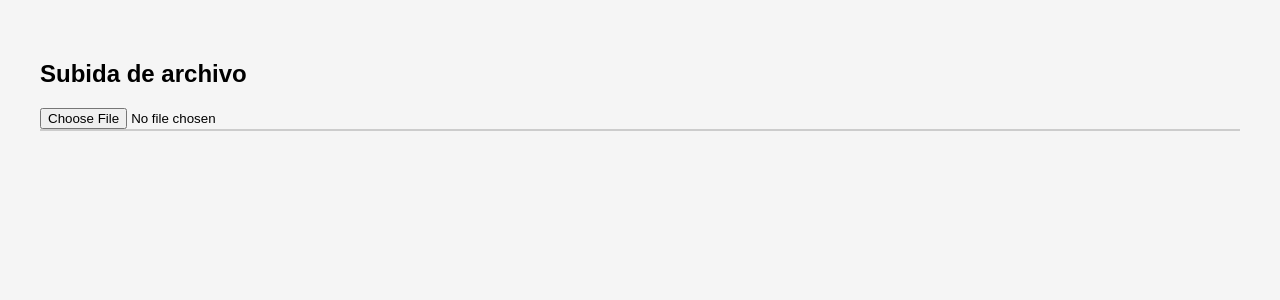
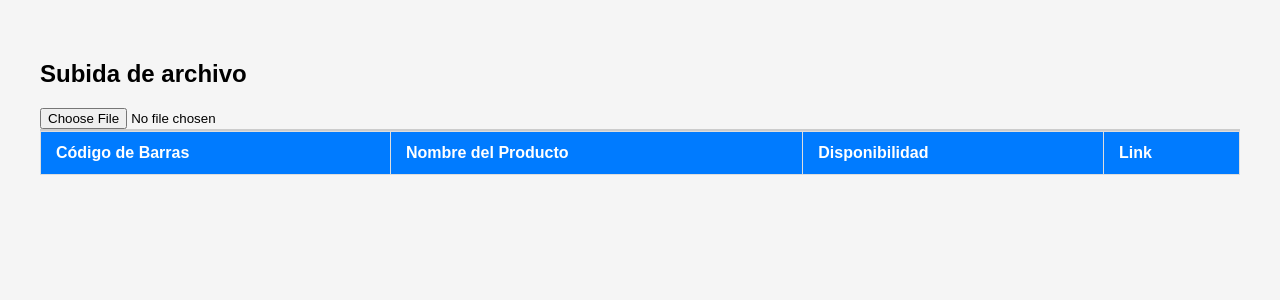
Before and after one commit to juankarmjackson/natura-center-oficial, a Flask app: page / in a window 1280 px wide. Shown: the top 300 px of the page. Run offline with Flask 3, Linux system fonts and the light colour scheme; lists and menus that the app fills with data are empty; some libraries are stand-ins or nearby versions.

Commit message:
Update index.html

```diff
--- a/templates/index.html
+++ b/templates/index.html
@@ -45,6 +45,19 @@
   <input type="file" id="fileInput" />
   <div id="tableContainer"></div>
 
+  <table id="preview-table">
+  <thead>
+    <tr>
+      <th>Código de Barras</th>
+      <th>Nombre del Producto</th>
+      <th>Disponibilidad</th>
+      <th>Link</th>
+    </tr>
+  </thead>
+  <tbody></tbody>
+</table>
+
+
   <script>
     const fileInput = document.getElementById('fileInput');
     const tableContainer = document.getElementById('tableContainer');
```
